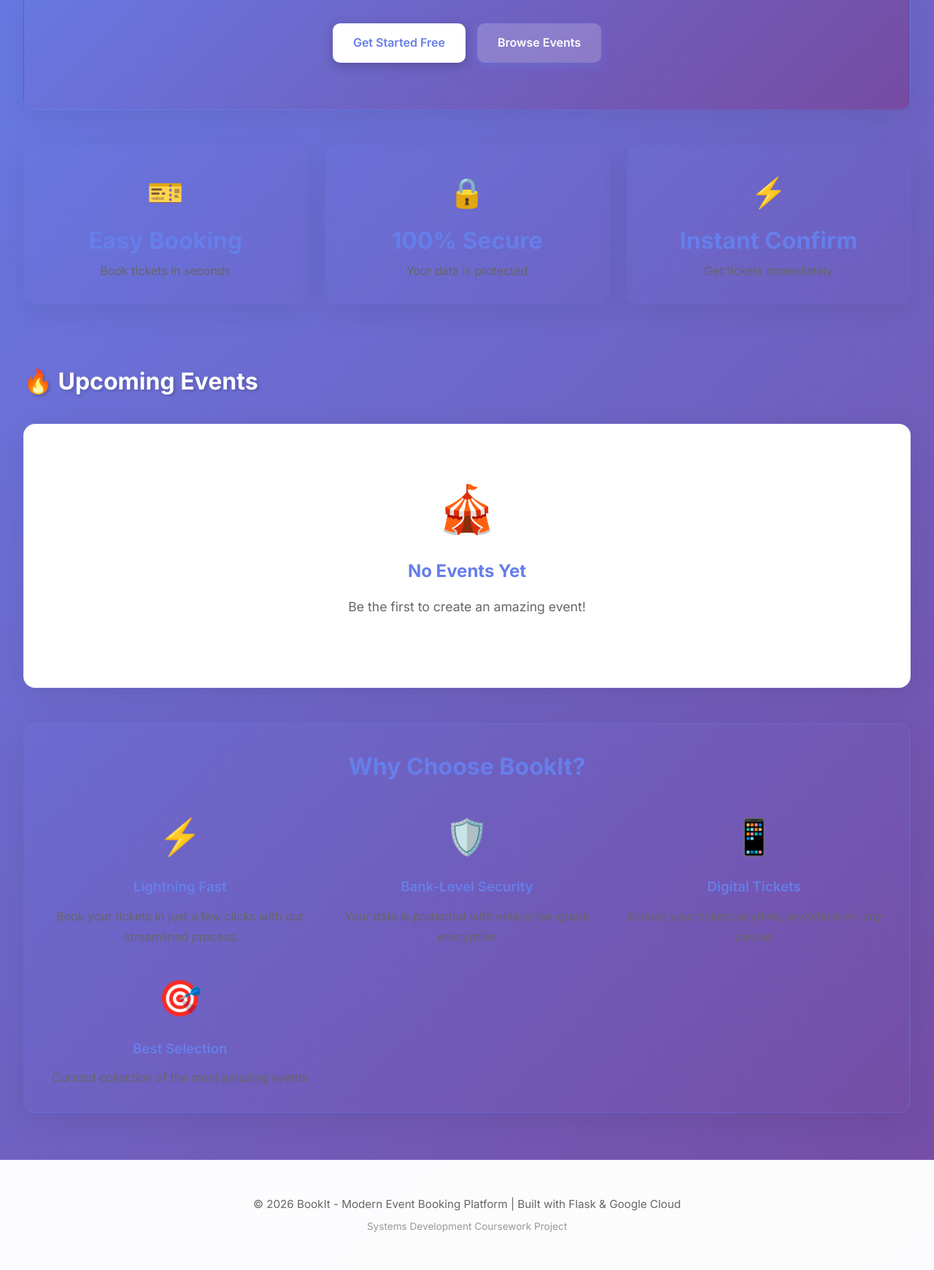
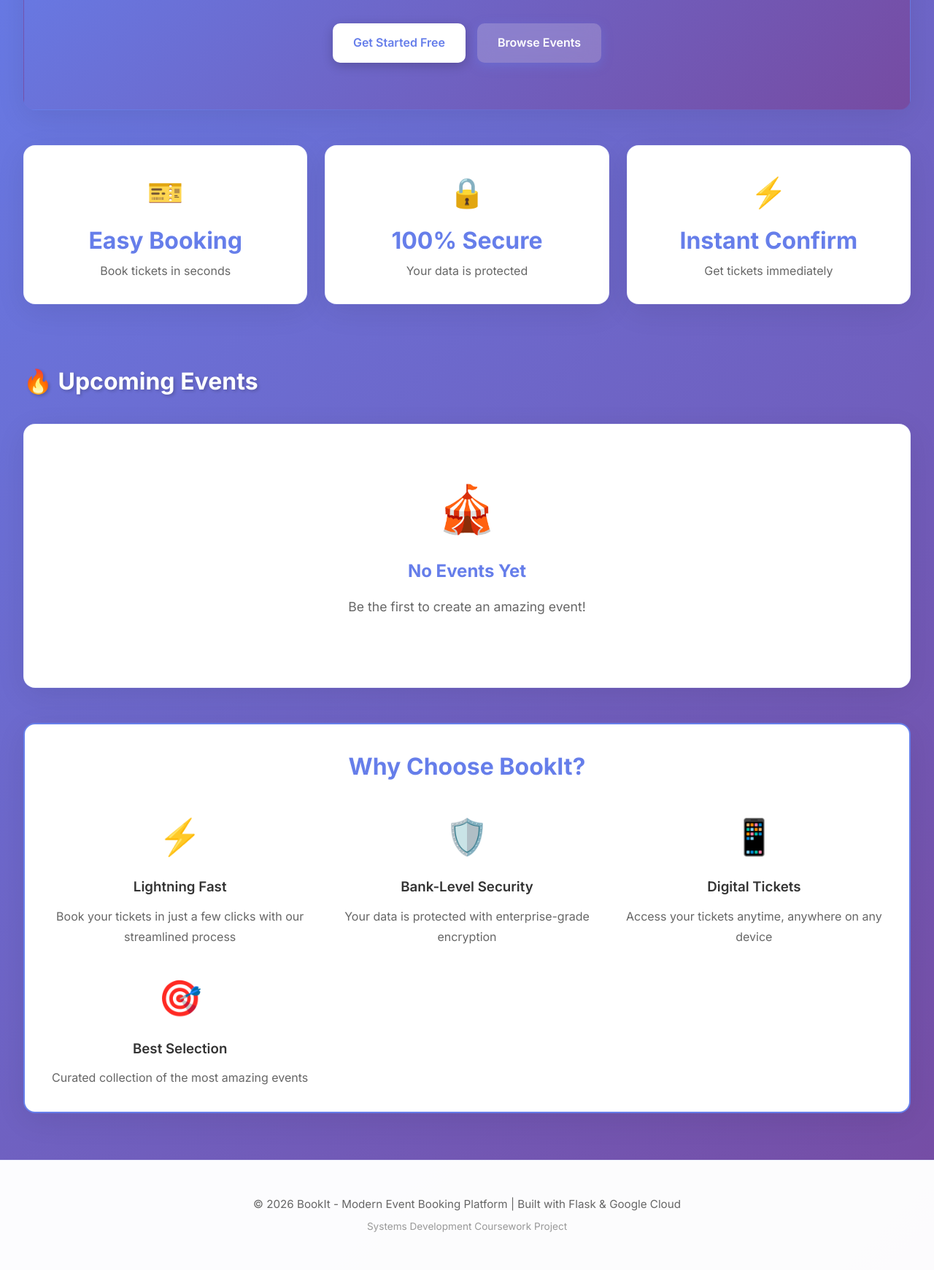
Before and after one commit to Rahafalmalki39/Bookingapp, a Flask app: page / in a window 1280 px wide. Shown: the part 304-2045 px from the top of the page at 73% size. Run offline with Flask 3, Linux system fonts and the light colour scheme; data that the repository does not hold is empty.

Commit message:
ّFixing home

```diff
--- a/templates/index.html
+++ b/templates/index.html
@@ -30,17 +30,17 @@
 
 <!-- Stats Section -->
 <div style="display: grid; grid-template-columns: repeat(auto-fit, minmax(200px, 1fr)); gap: 1.5rem; margin-bottom: 3rem;">
-    <div class="card" style="text-align: center; background: linear-gradient(135deg, #667eea15 0%, #764ba215 100%);">
+    <div class="card" style="text-align: center; background: white;">
         <div style="font-size: 2.5rem; margin-bottom: 0.5rem;">🎫</div>
         <h3 style="font-size: 2rem; color: #667eea; margin-bottom: 0.25rem;">Easy Booking</h3>
         <p style="color: #666;">Book tickets in seconds</p>
     </div>
-    <div class="card" style="text-align: center; background: linear-gradient(135deg, #667eea15 0%, #764ba215 100%);">
+    <div class="card" style="text-align: center; background: white;">
         <div style="font-size: 2.5rem; margin-bottom: 0.5rem;">🔒</div>
         <h3 style="font-size: 2rem; color: #667eea; margin-bottom: 0.25rem;">100% Secure</h3>
         <p style="color: #666;">Your data is protected</p>
     </div>
-    <div class="card" style="text-align: center; background: linear-gradient(135deg, #667eea15 0%, #764ba215 100%);">
+    <div class="card" style="text-align: center; background: white;">
         <div style="font-size: 2.5rem; margin-bottom: 0.5rem;">⚡</div>
         <h3 style="font-size: 2rem; color: #667eea; margin-bottom: 0.25rem;">Instant Confirm</h3>
         <p style="color: #666;">Get tickets immediately</p>
@@ -116,31 +116,30 @@
         {% endif %}
     </div>
 {% endif %}
-
 <!-- Features Section -->
-<div class="card" style="margin-top: 3rem; background: linear-gradient(135deg, rgba(102, 126, 234, 0.1) 0%, rgba(118, 75, 162, 0.1) 100%); border: 2px solid rgba(102, 126, 234, 0.2);">
+<div class="card" style="margin-top: 3rem; background: white; border: 2px solid #667eea;">
     <h2 style="color: #667eea; margin-bottom: 2rem; font-size: 2rem; text-align: center; font-weight: 700;">
         Why Choose BookIt?
     </h2>
     <div style="display: grid; grid-template-columns: repeat(auto-fit, minmax(280px, 1fr)); gap: 2rem;">
         <div style="text-align: center;">
             <div style="font-size: 3rem; margin-bottom: 1rem;">⚡</div>
-            <h3 style="color: #667eea; margin-bottom: 0.75rem; font-weight: 600;">Lightning Fast</h3>
+            <h3 style="color: #333; margin-bottom: 0.75rem; font-weight: 600;">Lightning Fast</h3>
             <p style="color: #666; line-height: 1.7;">Book your tickets in just a few clicks with our streamlined process</p>
         </div>
         <div style="text-align: center;">
             <div style="font-size: 3rem; margin-bottom: 1rem;">🛡️</div>
-            <h3 style="color: #667eea; margin-bottom: 0.75rem; font-weight: 600;">Bank-Level Security</h3>
+            <h3 style="color: #333; margin-bottom: 0.75rem; font-weight: 600;">Bank-Level Security</h3>
             <p style="color: #666; line-height: 1.7;">Your data is protected with enterprise-grade encryption</p>
         </div>
         <div style="text-align: center;">
             <div style="font-size: 3rem; margin-bottom: 1rem;">📱</div>
-            <h3 style="color: #667eea; margin-bottom: 0.75rem; font-weight: 600;">Digital Tickets</h3>
+            <h3 style="color: #333; margin-bottom: 0.75rem; font-weight: 600;">Digital Tickets</h3>
             <p style="color: #666; line-height: 1.7;">Access your tickets anytime, anywhere on any device</p>
         </div>
         <div style="text-align: center;">
             <div style="font-size: 3rem; margin-bottom: 1rem;">🎯</div>
-            <h3 style="color: #667eea; margin-bottom: 0.75rem; font-weight: 600;">Best Selection</h3>
+            <h3 style="color: #333; margin-bottom: 0.75rem; font-weight: 600;">Best Selection</h3>
             <p style="color: #666; line-height: 1.7;">Curated collection of the most amazing events</p>
         </div>
     </div>
```
